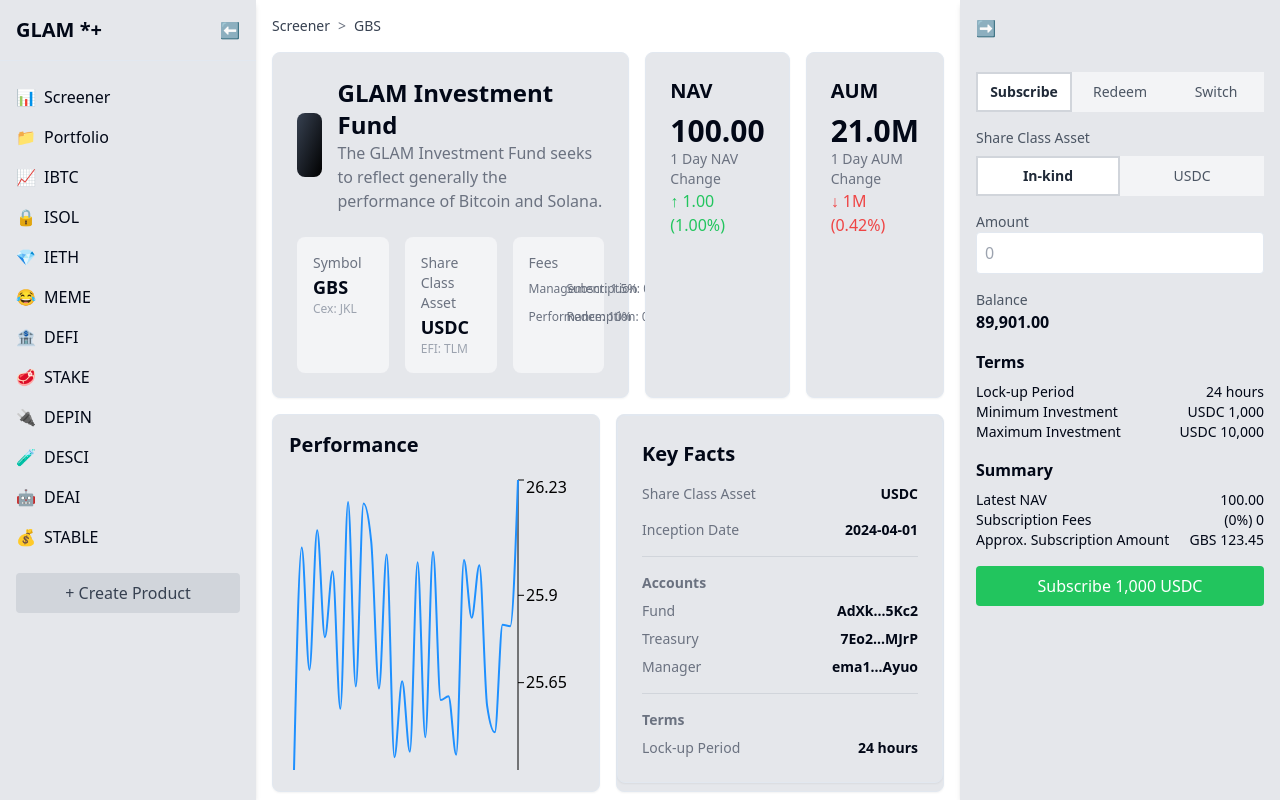
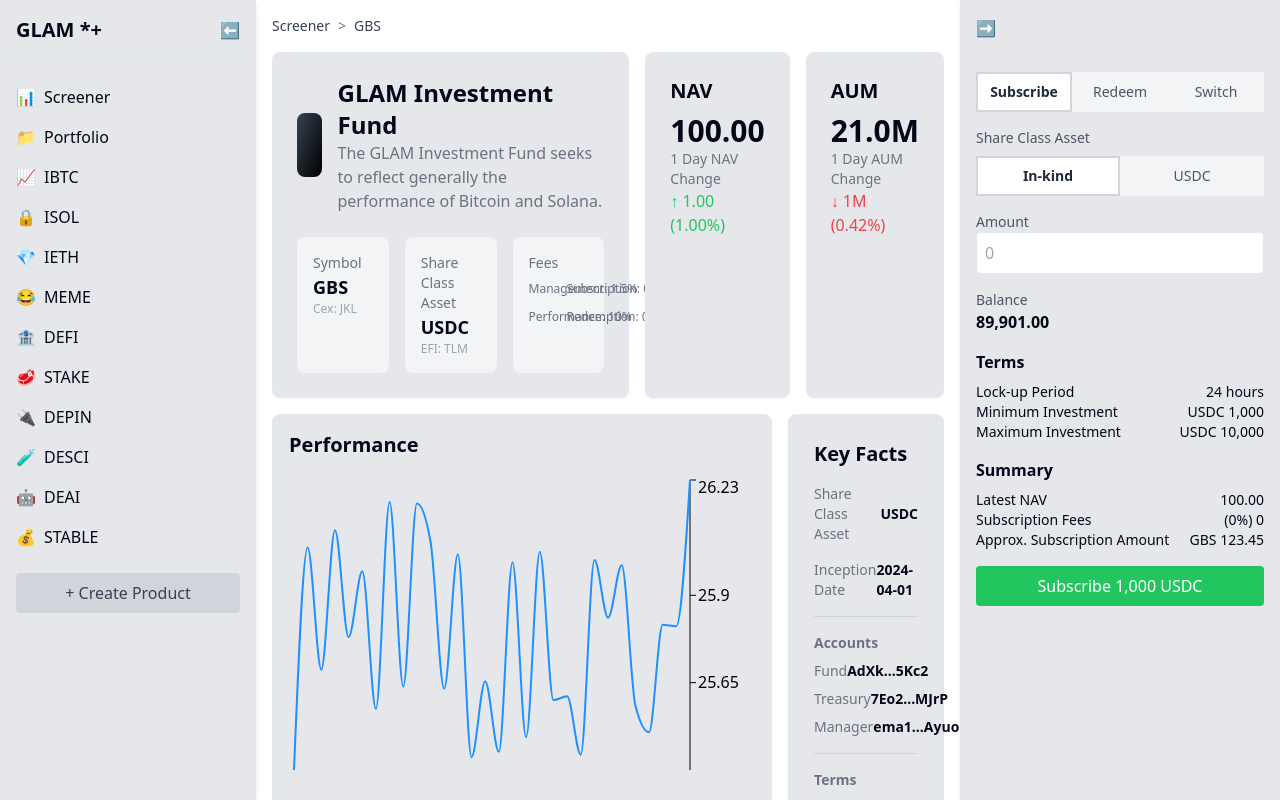
Before and after one commit to dhiazfathra/frontend-starter, a Next.js app: page /en in a window 1280 px wide. Built offline with nearby package versions, Linux system fonts and the light colour scheme.

Commit message:
refactor(fund-details): scale chart:key-facts to 3:1

```diff
--- a/src/templates/FundDetails.tsx
+++ b/src/templates/FundDetails.tsx
@@ -110,8 +110,8 @@ export function FundDetails() {
             </Card>
           </div>
         </div>
-        <div className="grid grid-cols-1 gap-4 md:grid-cols-2">
-          <Card>
+        <div className="grid grid-cols-1 gap-4 md:grid-cols-4">
+          <Card className="md:col-span-3">
             <div className="p-4">
               <div className="mb-4 flex items-center justify-between">
                 <h2 className="text-xl font-semibold">Performance</h2>
```
